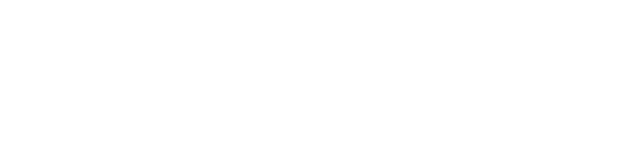
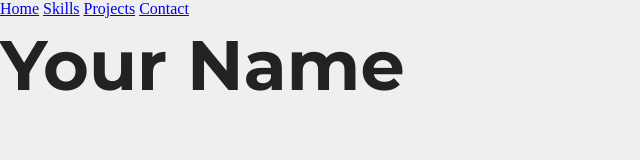
Before and after one commit to burgosha/personal-portfolio, a plain HTML site: page index.html in a window 1280 px wide. Shown: the whole page, without its empty margins (0-640 px from the left). Drawn offline with Linux system fonts and the light colour scheme.

Commit message:
Edited HTML and CSS

```diff
--- a/index.html
+++ b/index.html
@@ -4,11 +4,31 @@
     <meta charset="UTF-8">
     <meta http-equiv="X-UA-Compatible" content="IE=edge">
     <meta name="viewport" content="width=device-width, initial-scale=1.0">
+    <link rel="stylesheet" href="normalize.css" type="text/css">
     <link rel="stylesheet" href="styles.css" type="text/css">
-    <link rel="stylesheet" href="normalize.css" type="text/css">
-    <title>Document</title>
+    <link rel="preconnect" href="https://fonts.googleapis.com">
+    <link rel="preconnect" href="https://fonts.gstatic.com" crossorigin>
+    <link href="https://fonts.googleapis.com/css2?family=Montserrat:wght@400;500;600;700;800&display=swap" rel="stylesheet">
+    <title>Personal Portfolio</title>
 </head>
 <body>
-
+    <header id="nav-bar">
+        <div class="logo"></div>
+        <div class="nav-links">
+            <a href="#welcome-section">Home</a>
+            <a href="#skills">Skills</a>
+            <a href="#projects">Projects</a>
+            <a href="#contact">Contact</a>
+        </div>
+        <div class="hmbgr-btn"></div>
+    </header>
+    <main>
+        <section id="welcome-section"><h1>Your Name</h1></section>
+        <section id="skills"></section>
+        <section id="projects">
+            <div class="project-tile"></div>
+        </section>
+        <section id="contact"></section>
+    </main>
 </body>
 </html>
--- a/styles.css
+++ b/styles.css
@@ -0,0 +1,35 @@
+:root {
+    /* Font */
+    --mainFont: 'Montserrat', sans-serif;
+    /* Colors */
+    --textColor: #222222;
+    --navtextColor: #272727;
+    --bgColor: #efefef;
+    --yellow: #e6ba38;
+}
+html {
+    box-sizing: border-box;
+    font-size: 62.5%;
+}
+*, *::before, *::after {
+    box-sizing: inherit;
+}
+body {
+    background-color: var(--bgColor);
+    font-size: 1.6rem;
+}
+h1 {
+    font-family: var(--mainFont);
+    font-size: 7rem;
+    color: var(--textColor);
+    line-height: 0;
+    font-weight: 700;
+}
+header {
+    width: 100%;
+}
+
+#welcome-section {
+    width: 100%;
+    height: 100vh;
+}
```
Also changed, not shown: images/personal-photo.png (added).
